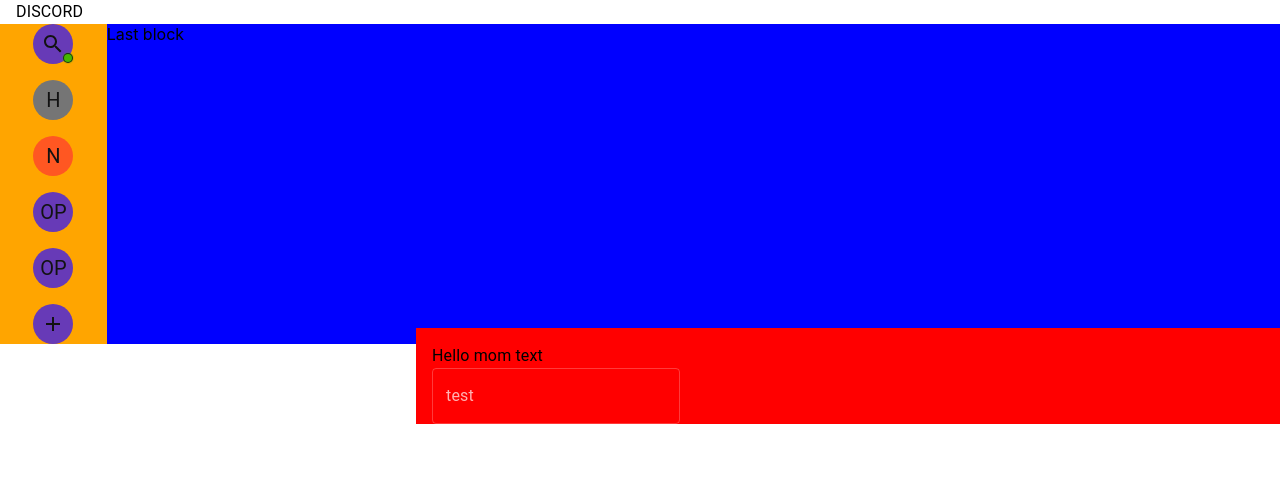
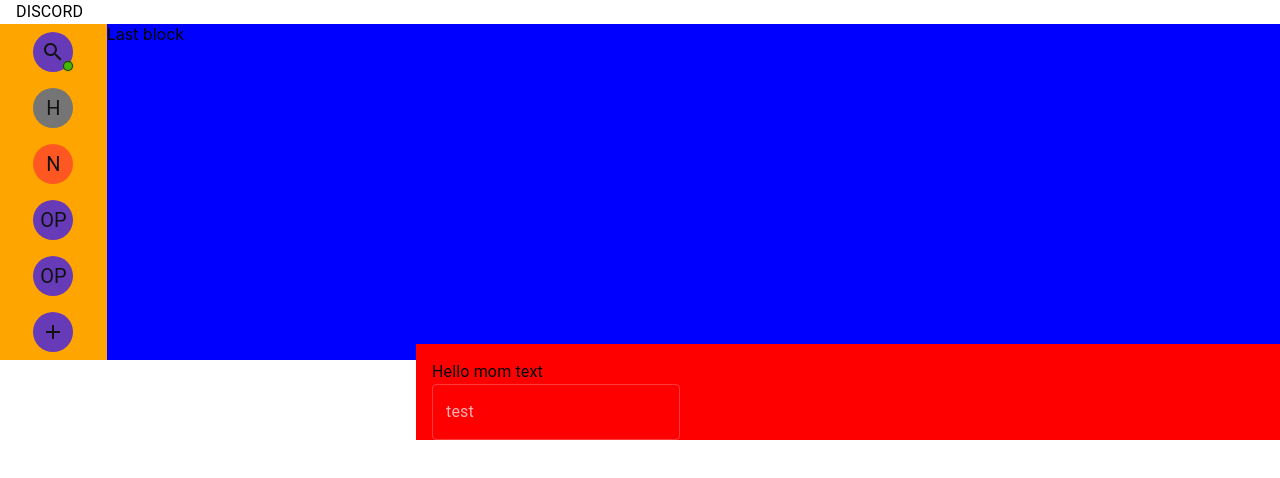
Before and after one commit to Aleks700/testforWork, a React (Create React App) app: page / in a window 1280 px wide. Shown: the top 478 px of the page. Built offline with nearby package versions, Linux system fonts and the light colour scheme.

Commit message:
working numbers

```diff
--- a/src/component/LeftAvatars.js
+++ b/src/component/LeftAvatars.js
@@ -30,6 +30,16 @@ export default function LeftAvatars({avatar}) {
         border: '1px solid currentColor',
         content: '""',
       },
+      // '&::before': {
+      //   position: 'absolute',
+      //   color: "black",
+      //   width: '100%',
+      //   height: '100%',
+      //   borderRadius: '50%',
+      //   animation: 'ripple 1.2s infinite ease-in-out',
+      //   border: '1px solid currentColor',
+      //   content: '"3"',
+      // },
       '@keyframes ripple': {
         '0%': {
           transform: 'scale(.8)',
@@ -47,7 +57,7 @@ export default function LeftAvatars({avatar}) {
 
   return (
     <>
-      <Stack direction="column" spacing={2} sx={{ display:'flex',flexDirection:'column',justifyContent:'center', alignItems: 'center'}} >
+      <Stack direction="column" spacing={2} sx={{ display:'flex',flexDirection:'column',justifyContent:'center', alignItems: 'center',my:1}} >
       <StyledBadge
         overlap="circular"
         anchorOrigin={{ vertical: 'bottom', horizontal: 'right' }}
```
